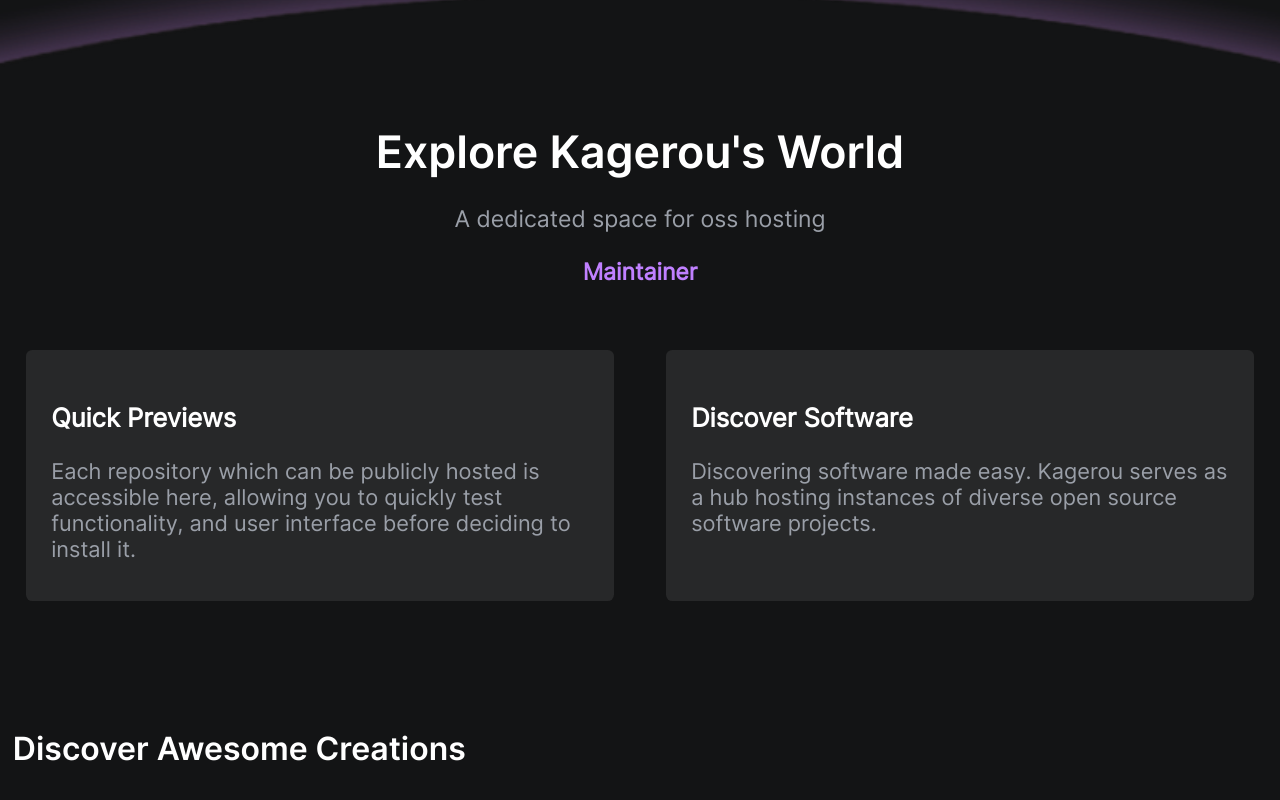
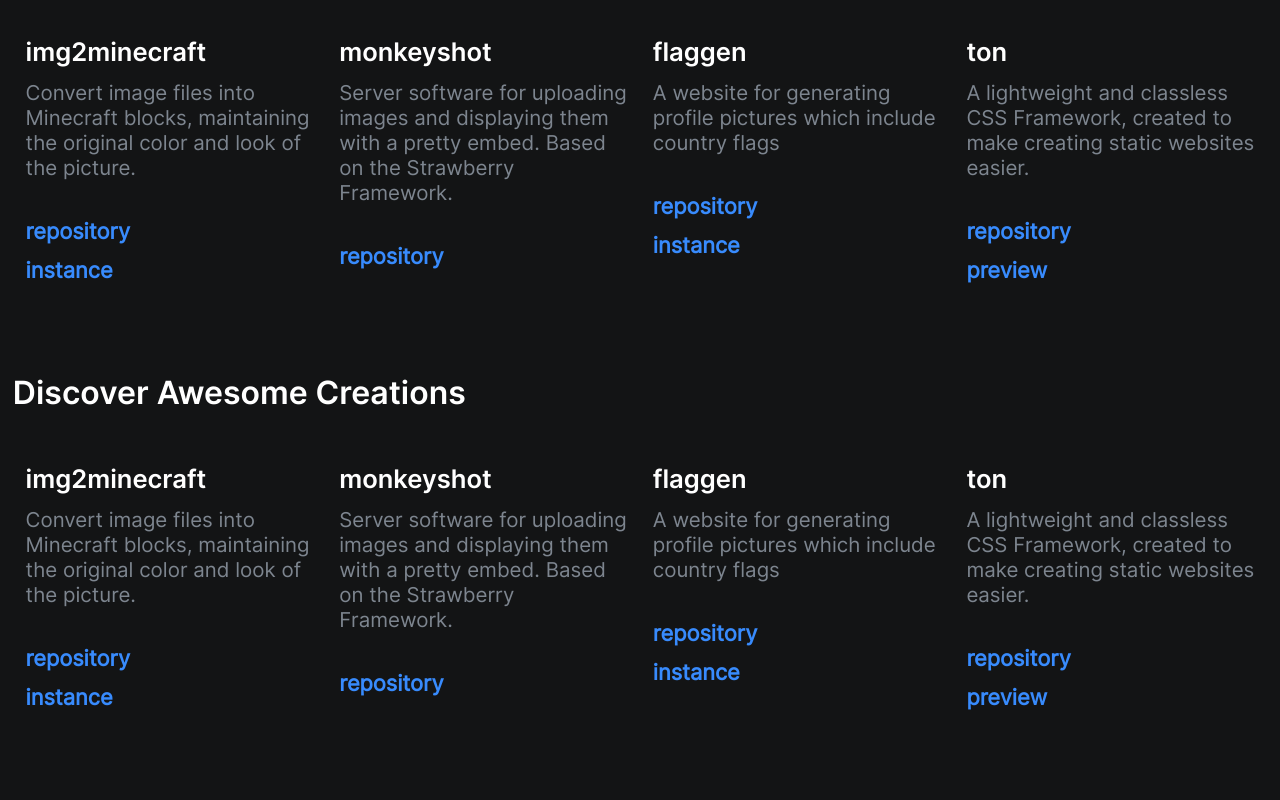
Before and after one commit to elderguardian/kagerou, a JavaScript app: page / in a window 1280 px wide. Shown: the part 594-1394 px from the top of the page. Built offline with nearby package versions, Linux system fonts and the light colour scheme.

Commit message:
updated app component to use section components

```diff
--- a/src/App.svelte
+++ b/src/App.svelte
@@ -1,5 +1,6 @@
 <script>
-    import Landing from "./sections/LandingSection.svelte";
+    import LandingSection from "./sections/LandingSection.svelte";
+    import DiscoverSection from "./sections/Discover/DiscoverSection.svelte";
 </script>
 
 <header>
@@ -7,24 +8,8 @@
     <a target="_blank" href="mailto:kagerou@tuta.io">Contact</a>
 </header>
 <main>
-    <Landing></Landing>
-    <section id="section-about">
-        <h2>Explore Kagerou's World</h2>
-        <p>A dedicated space for oss hosting</p>
-        <a target="_blank" href="https://github.com/elderguardian">Maintainer</a>
-        <div>
-            <article>
-                <h3>Quick Previews</h3>
-                <p>Each repository which can be publicly hosted is accessible here, allowing you to quickly test
-                    functionality, and user interface before deciding to install it.</p>
-            </article>
-            <article>
-                <h3>Discover Software</h3>
-                <p>Discovering software made easy. Kagerou serves as a hub hosting instances of diverse open source
-                    software projects.</p>
-            </article>
-        </div>
-    </section>
+    <LandingSection></LandingSection>
+    <DiscoverSection></DiscoverSection>
     <section id="section-discover">
         <h2 class="text-blue-to-red">Discover Awesome Creations</h2>
         <div>
```
